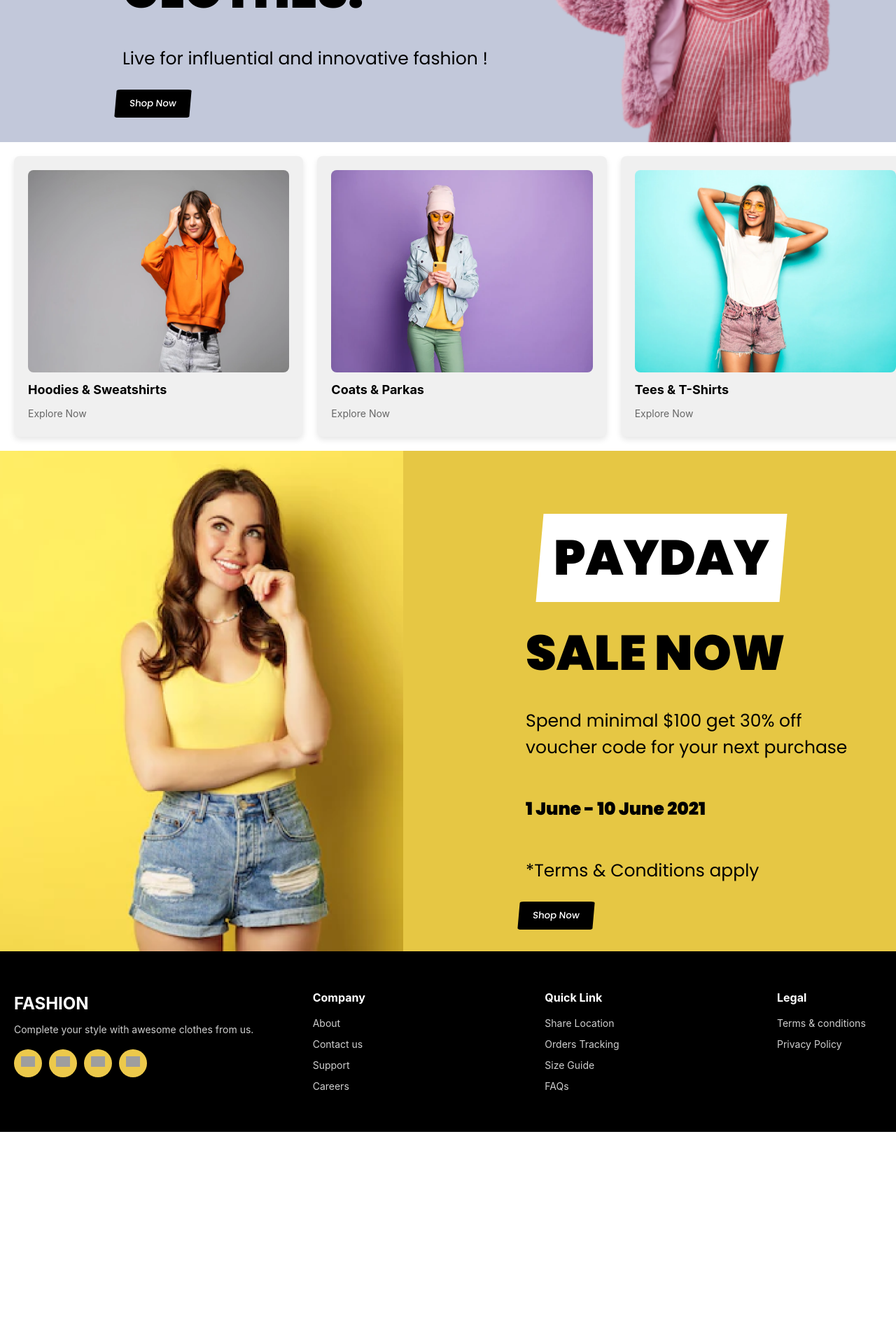
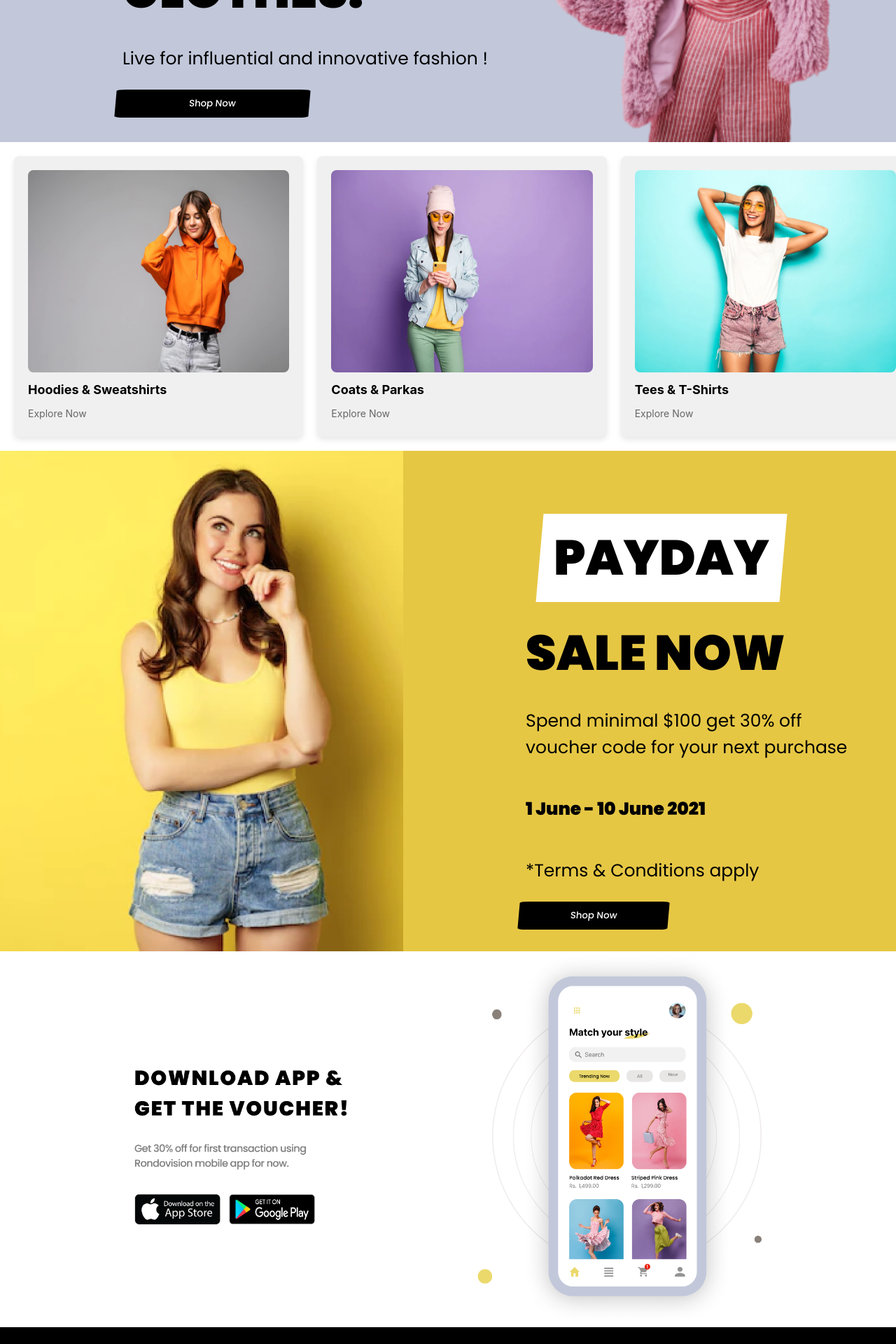
Before and after one commit to Lucasdeleplace/Eshopping, a React (Create React App) app: page / in a window 1280 px wide. Shown: the part 540-2460 px from the top of the page at 70% size. Before the commit the page ends 2157 px from the top, so only its background shows below. Built offline with nearby package versions, Linux system fonts and the light colour scheme; grey boxes are pictures that could not be loaded.

Commit message:
Update (Erreur de bouton)

```diff
--- /dev/null
+++ b/src/components/Application.css
@@ -0,0 +1,4 @@
+.appli {
+    width: 70%; /* Limite la largeur de l'image à 65% du conteneur */
+    padding-left: 15%;
+  }
--- /dev/null
+++ b/src/components/Application.js
@@ -0,0 +1,12 @@
+import React from 'react';
+import "./Application.css";
+import Telephone from "../assets/Telephone.png";
+
+
+function Application() {
+    return (
+        <img src={Telephone} alt="Telephone" className="appli"></img>
+    )
+}
+
+export default Application;
--- a/src/components/Payday.js
+++ b/src/components/Payday.js
@@ -12,9 +12,10 @@ function Payday() {
       <p className="info">Spend minimal $100 get 30% off <br></br>voucher code for your next purchase</p>
       <p className="gras">1 June - 10 June 2021</p>
       <p className="info">*Terms & Conditions apply</p>
+      <button className="catalog">Shop Now
       <a href="Lecatalog">
-      <button className="catalog">Shop Now</button>
       </a>
+      </button>
       </div>
       </div>
       </div>
--- a/src/components/Shopnow.css
+++ b/src/components/Shopnow.css
@@ -68,7 +68,7 @@
   background-color: #000;
   border: none;
   padding: 10px 20px;
-  margin-left: 165px;
+  margin-left: 15px;
   margin-right: 255px;
   font-family: "Poppins", sans-serif;
   font-weight: 500;
--- a/src/components/Shopnow.js
+++ b/src/components/Shopnow.js
@@ -18,9 +18,10 @@ function Shopnow() {
           <p className="slogan">
             Live for influential and innovative fashion !
           </p>
+          <button className="catalog">Shop Now
           <a href="Lecatalog">
-          <button className="catalog">Shop Now</button>
           </a>
+          </button>
         </div>
         <img src={Pinkgirl} alt="PinkGirl" className="image" />
       </div>
--- a/src/pages/Acceuil.js
+++ b/src/pages/Acceuil.js
@@ -7,6 +7,9 @@ import Card from "../components/Card";
 import TT from "../assets/TT.png";
 import HS from "../assets/HS.png";
 import CP from "../assets/CP.png";
+import Application from "../components/Application";
+
+
 
 
 function Acceuil() {
@@ -20,6 +23,7 @@ function Acceuil() {
         <Card image={TT} title="Tees & T-Shirts" />
       </div>
       <Payday />
+      <Application />
       <Footer/>
     </div>
   );
```
Also changed, not shown: src/assets/Telephone.png (added).
